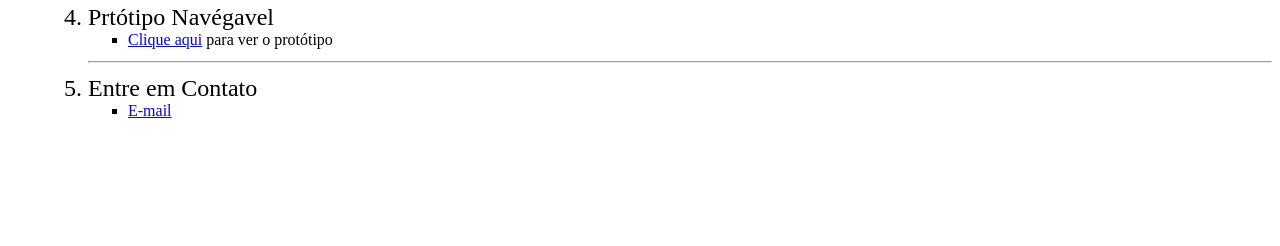
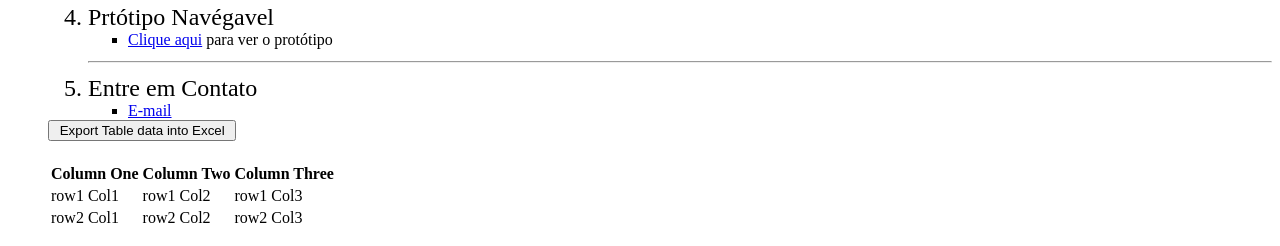
Before and after one commit to RhianCavalcanti/SiteTesteEmobi, a plain HTML site: page Site Emobi/HomePage.html in a window 1280 px wide. Shown: the part 808-1054 px from the top of the page. Before the commit the page ends 944 px from the top, so only its background shows below. Drawn offline with Linux system fonts and the light colour scheme.

Commit message:
Update HomePage.html

```diff
--- a/Site Emobi/HomePage.html
+++ b/Site Emobi/HomePage.html
@@ -55,7 +55,36 @@
         <li><a href="mailto:rhiancavalcanti10@hotmail.com">E-mail</a>
       </ul></font>
   </ol></font>
+   <input type="button" id="btnExport" value=" Export Table data into Excel " />
+    <br/>
+    <br/>
+    <div id="dvData">
+        <table>
+            <tr>
+                <th>Column One</th>
+                <th>Column Two</th>
+                <th>Column Three</th>
+            </tr>
+            <tr>
+                <td>row1 Col1</td>
+                <td>row1 Col2</td>
+                <td>row1 Col3</td>
+            </tr>
+            <tr>
+                <td>row2 Col1</td>
+                <td>row2 Col2</td>
+                <td>row2 Col3</td>
+            </tr>
 
+        </table>
+    </div>
+
+ <script>
+    $("#btnExport").click(function (e) {
+        window.open('data:application/vnd.ms-excel,' + $('#dvData').html());
+        e.preventDefault();
+    });
+  </script>
 </body>
 
 </html>
```
